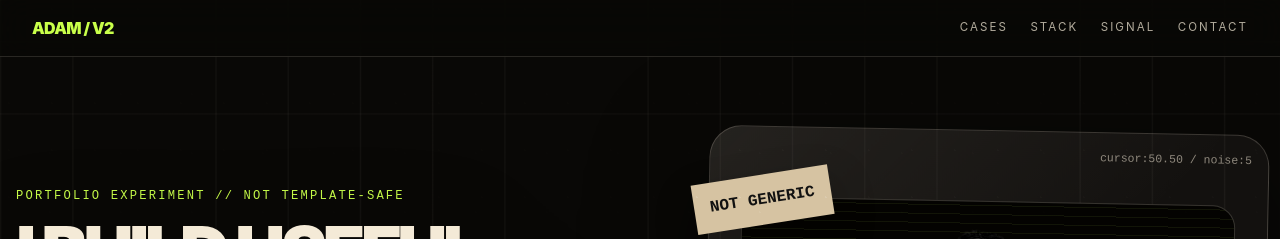
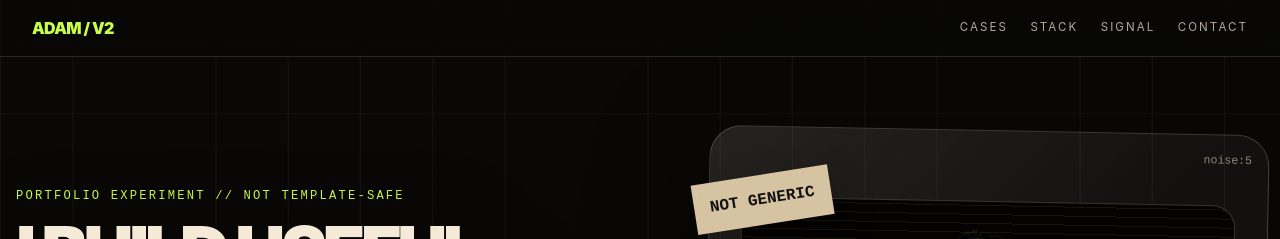
Before and after one commit to admatieh/Portfolio, a React (Vite) app in the folder portfolio-site/: page / in a window 1280 px wide. Shown: the top 239 px of the page. Built offline with nearby package versions, Linux system fonts and the light colour scheme.

Commit message:
remove v2 cursor follower

```diff
--- a/portfolio-site/src/components/V2Portfolio.jsx
+++ b/portfolio-site/src/components/V2Portfolio.jsx
@@ -1,4 +1,4 @@
-import React, { useEffect, useMemo, useState } from "react";
+import React, { useEffect, useState } from "react";
 import {
   ArrowUpRight,
   Braces,
@@ -90,27 +90,14 @@ const ascii = String.raw`
 
 const V2Portfolio = () => {
   const [noise, setNoise] = useState(0);
-  const [cursor, setCursor] = useState({ x: 50, y: 50 });
 
   useEffect(() => {
     const interval = window.setInterval(() => setNoise((n) => (n + 1) % 999), 1300);
-    const onMove = (event) => {
-      setCursor({
-        x: Math.round((event.clientX / window.innerWidth) * 100),
-        y: Math.round((event.clientY / window.innerHeight) * 100),
-      });
-    };
-    window.addEventListener("pointermove", onMove);
-    return () => {
-      window.clearInterval(interval);
-      window.removeEventListener("pointermove", onMove);
-    };
+    return () => window.clearInterval(interval);
   }, []);
 
-  const coordinates = useMemo(() => `${cursor.x}.${String(cursor.y).padStart(2, "0")}`, [cursor]);
-
   return (
-    <main className="v2-shell" style={{ "--mx": `${cursor.x}%`, "--my": `${cursor.y}%` }}>
+    <main className="v2-shell">
       <div className="v2-noise" />
       <nav className="v2-nav" aria-label="Portfolio v2 navigation">
         <a href="#top" className="v2-brand">ADAM / V2</a>
@@ -139,7 +126,7 @@ const V2Portfolio = () => {
         </div>
 
         <div className="v2-portrait-board" aria-label="Adam visual identity board">
-          <div className="v2-coordinate">cursor:{coordinates} / noise:{noise}</div>
+          <div className="v2-coordinate">noise:{noise}</div>
           <div className="v2-photo-wrap">
             <img src={adamImage} alt="Adam Atieh" />
             <div className="v2-scanline" />
--- a/portfolio-site/src/index.css
+++ b/portfolio-site/src/index.css
@@ -48,7 +48,6 @@ body {
   color: var(--v2-ink);
   font-family: Inter, ui-sans-serif, system-ui, -apple-system, BlinkMacSystemFont, "Segoe UI", sans-serif;
   background:
-    radial-gradient(circle at var(--mx) var(--my), rgba(255, 76, 47, 0.18), transparent 25rem),
     linear-gradient(115deg, rgba(201,255,74,0.055) 0 1px, transparent 1px 100%),
     repeating-linear-gradient(90deg, rgba(244,234,215,0.045) 0 1px, transparent 1px 72px),
     repeating-linear-gradient(0deg, rgba(244,234,215,0.035) 0 1px, transparent 1px 72px),
```
